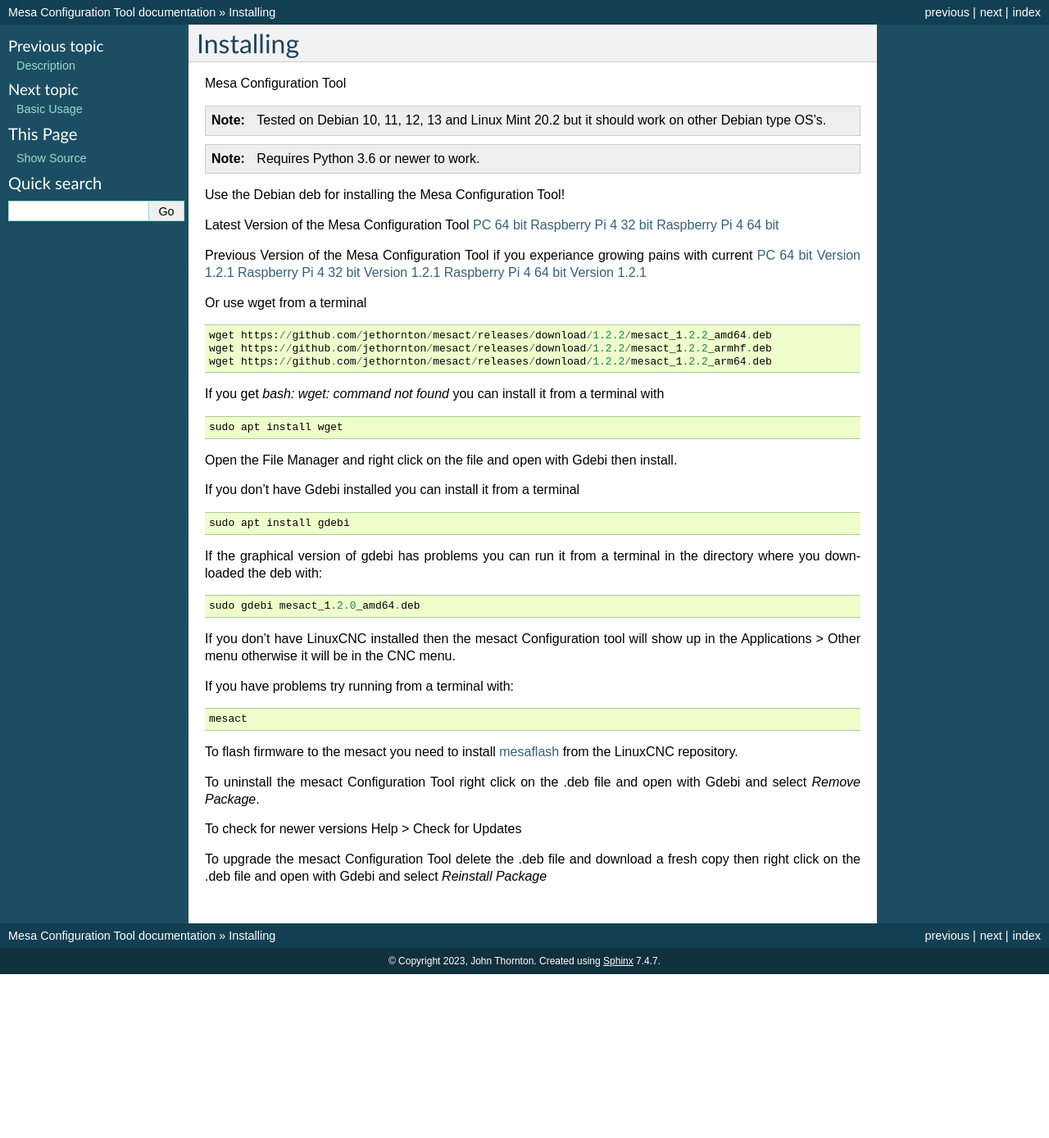
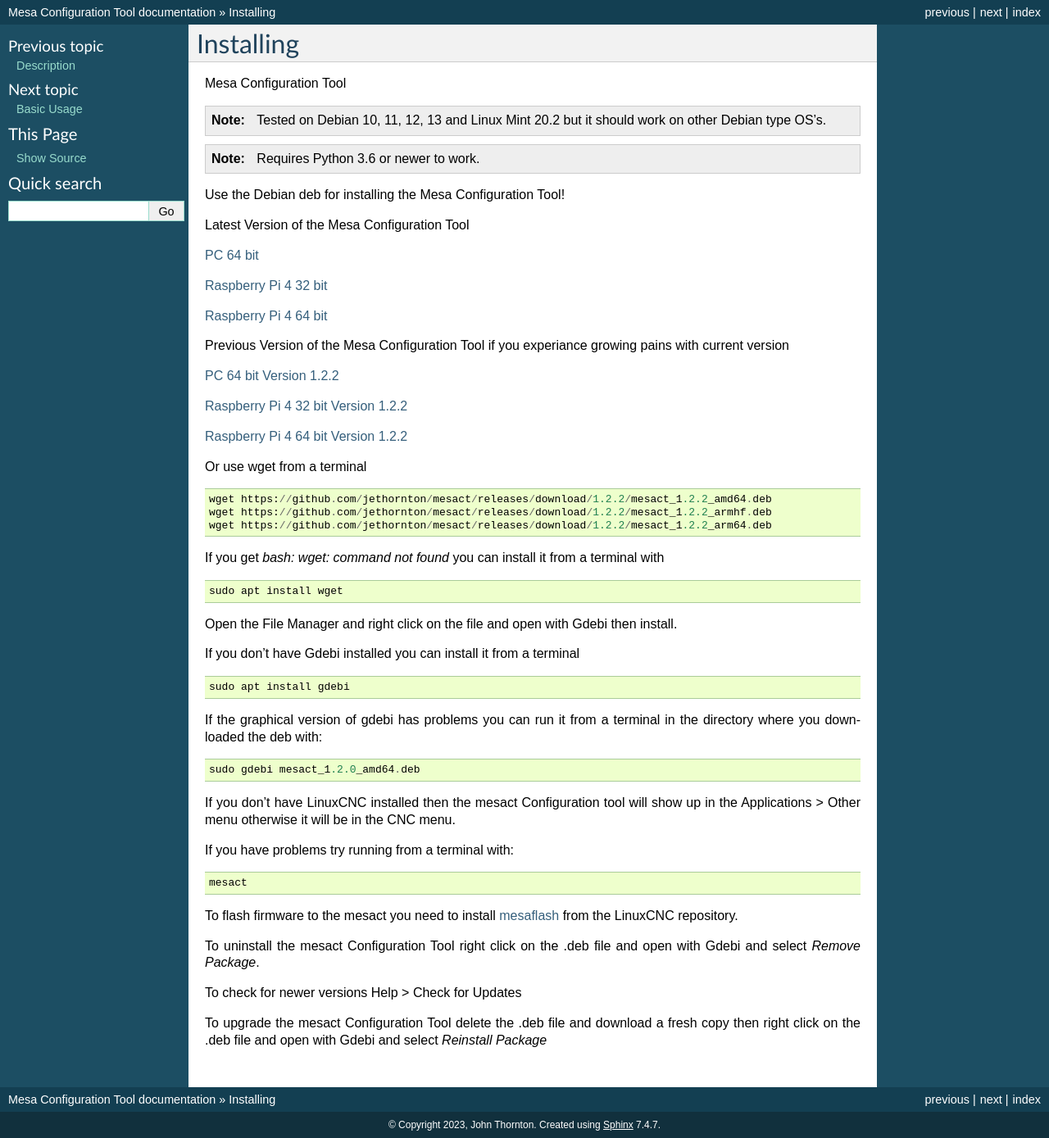
Before and after one commit to jethornton/mesact1, a Sphinx documentation site: the page built from docs/source/install.rst, in a window 1280 px wide. Shown: the whole page at 82% size. Built offline with Sphinx 7.4.7, drawn with Linux system fonts in a browser that asks for light colours; before the commit the page ends 1189 px from its top, so only the background shows below that.

Commit message:
update install docs
Signed-off-by: John Thornton <dev@gnipsel.com>

```diff
--- a/docs/source/install.rst
+++ b/docs/source/install.rst
@@ -12,14 +12,20 @@
 Use the Debian deb for installing the Mesa Configuration Tool!
 
 Latest Version of the Mesa Configuration Tool
+
 `PC 64 bit <https://github.com/jethornton/mesact/releases/download/1.2.3/mesact_1.2.3_amd64.deb>`_
+
 `Raspberry Pi 4 32 bit <https://github.com/jethornton/mesact/releases/download/1.2.3/mesact_1.2.3_armhf.deb>`_
+
 `Raspberry Pi 4 64 bit <https://github.com/jethornton/mesact/releases/download/1.2.3/mesact_1.2.3_arm64.deb>`_
 
-Previous Version of the Mesa Configuration Tool if you experiance growing pains with current
-`PC 64 bit Version 1.2.1 <https://github.com/jethornton/mesact/releases/download/1.2.2/mesact_1.2.2_amd64.deb>`_
-`Raspberry Pi 4 32 bit Version 1.2.1 <https://github.com/jethornton/mesact/releases/download/1.2.2/mesact_1.2.2_armhf.deb>`_
-`Raspberry Pi 4 64 bit Version 1.2.1 <https://github.com/jethornton/mesact/releases/download/1.2.2/mesact_1.2.2_arm64.deb>`_
+Previous Version of the Mesa Configuration Tool if you experiance growing pains with current version
+
+`PC 64 bit Version 1.2.2 <https://github.com/jethornton/mesact/releases/download/1.2.2/mesact_1.2.2_amd64.deb>`_
+
+`Raspberry Pi 4 32 bit Version 1.2.2 <https://github.com/jethornton/mesact/releases/download/1.2.2/mesact_1.2.2_armhf.deb>`_
+
+`Raspberry Pi 4 64 bit Version 1.2.2 <https://github.com/jethornton/mesact/releases/download/1.2.2/mesact_1.2.2_arm64.deb>`_
 
 Or use wget from a terminal
 ::
```
Also changed, not shown: 1 other file.
